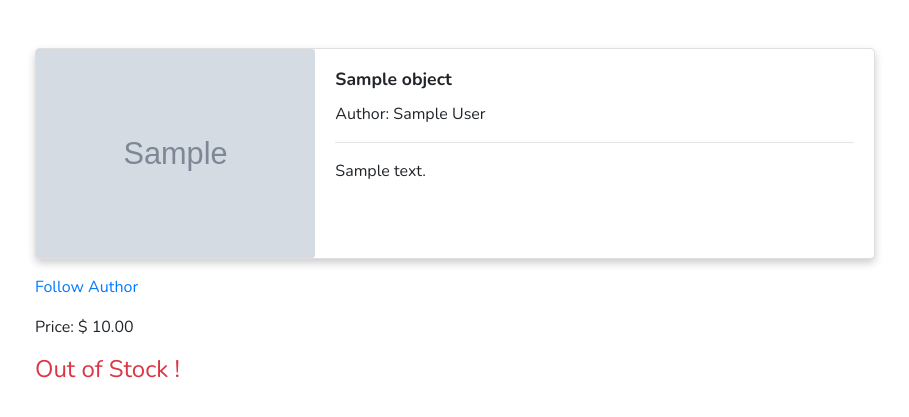
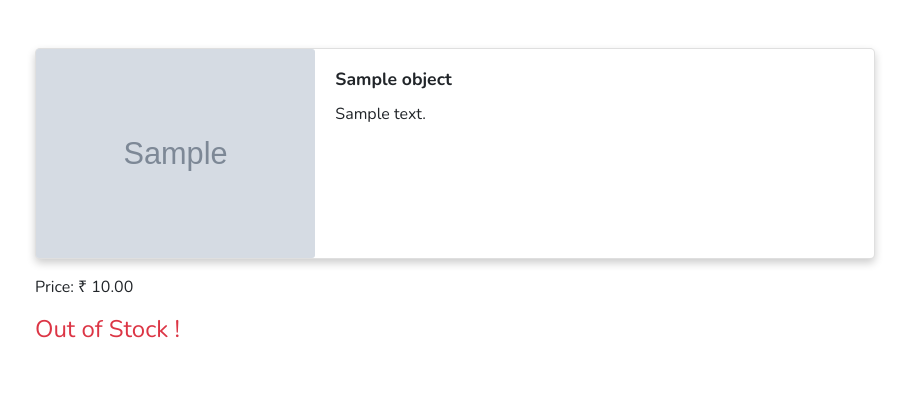
Before and after one commit to renjur23/online-mobile-store, a Django app: template templates/detail.html in a window 1280 px wide. Shown: the part 56-473 px from the top of the page, without its empty margins (50-959 px from the left). Run offline with Django 5.2, Linux system fonts and the light colour scheme; the template is opened without the code that fills it: most values are stand-ins (such as "Sample title", 1, 10 or a date in 2020); grey boxes marked "Sample" are stand-in pictures; parts of the project's set-up code (start-up, migrations or seed data) failed here and were passed over; some libraries are stand-ins or nearby versions.

Commit message:
refactoring

```diff
--- a/templates/checkout.html
+++ b/templates/checkout.html
@@ -38,7 +38,7 @@
 				<div class="card card-body">
 					<h3>{{object.title}}</h3>
 					<hr>
-					<h4>Total: ${{object.price|floatformat:2}}</h4>
+					<h4>Total: ₹{{object.price|floatformat:2}}</h4>
 					<hr>
 
 					<div id="paypal-button-container"></div>
--- a/templates/detail.html
+++ b/templates/detail.html
@@ -13,16 +13,13 @@
       <div class="col-md-8">
         <div class="card-body">
           <h4 class="card-title">{{ object.title }}</h4>
-          <p class="card-text">Author: {{ object.author }}</p><hr>
           <p class="card-text">{{ object.description }}</p>
         </div>
       </div>
     </div>
   </div>
 
-<!-- <p>Follow Author: </p> -->
-<p><a href="{{ object.follow_author }}">Follow Author</a> </p>
-<p>Price: $ {{ object.price|floatformat:2 }}</p>
+<p>Price: ₹ {{ object.price|floatformat:2 }}</p>
 
 
 {% if object.mobile_available is True %}
--- a/templates/list.html
+++ b/templates/list.html
@@ -13,7 +13,7 @@
       />
       <div class="card-body">
         <h5 class="card-title">{{ each.name|slice:":25"}}...</h5>
-        <p class="card-text">${{ each.price|floatformat:2 }}</p>
+        <p class="card-text">₹{{ each.price|floatformat:2 }}</p>
         <p class="card-status">
           {% if each.mobile_available %}
           <span class="badge badge-success">Available</span>
--- a/templates/search_results.html
+++ b/templates/search_results.html
@@ -10,7 +10,7 @@
     {% for every in object_list %}
         <div>
             <h3><a href="{% url 'detail' every.pk %}">{{ every.name }}</a></h3>
-            <p>Author: {{ every.manufacturer }}</p>
+            <p>Manufacturer: {{ every.manufacturer }}</p>
         </div>
     {% empty %}
     <h5 class="text-danger">Nothing found :(</h5>
```
